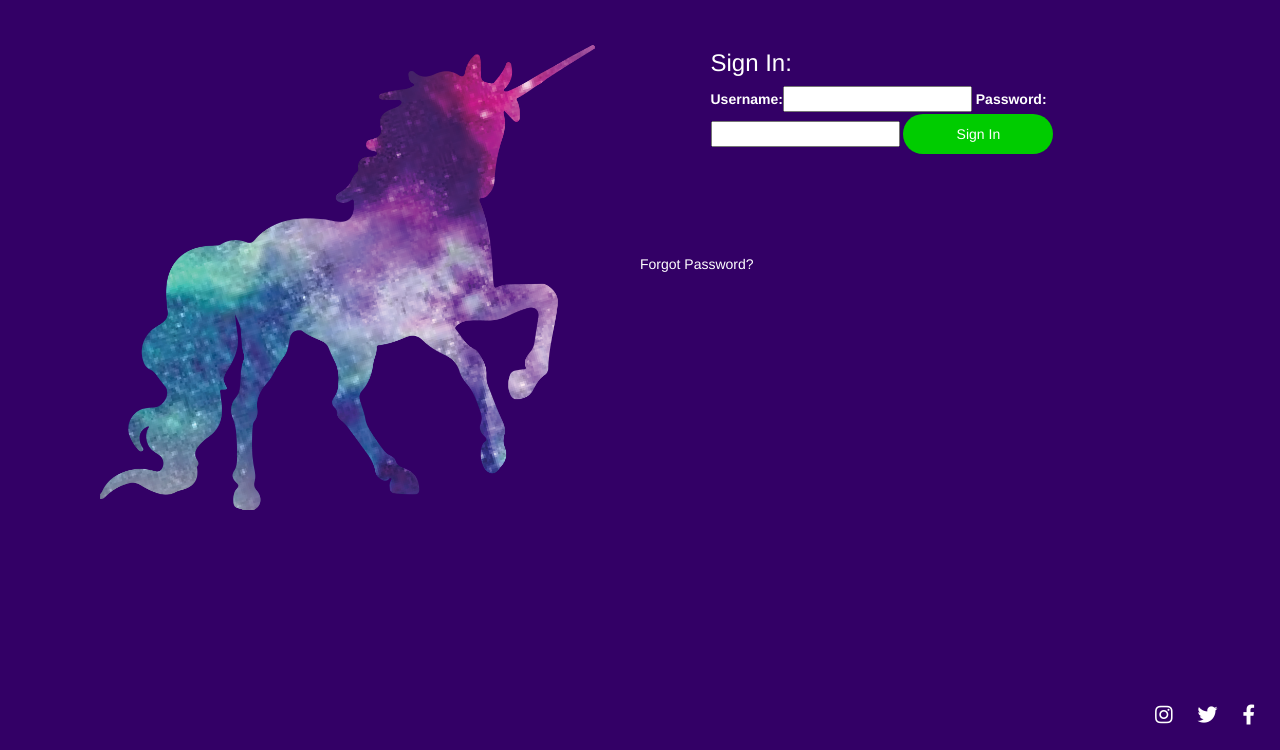
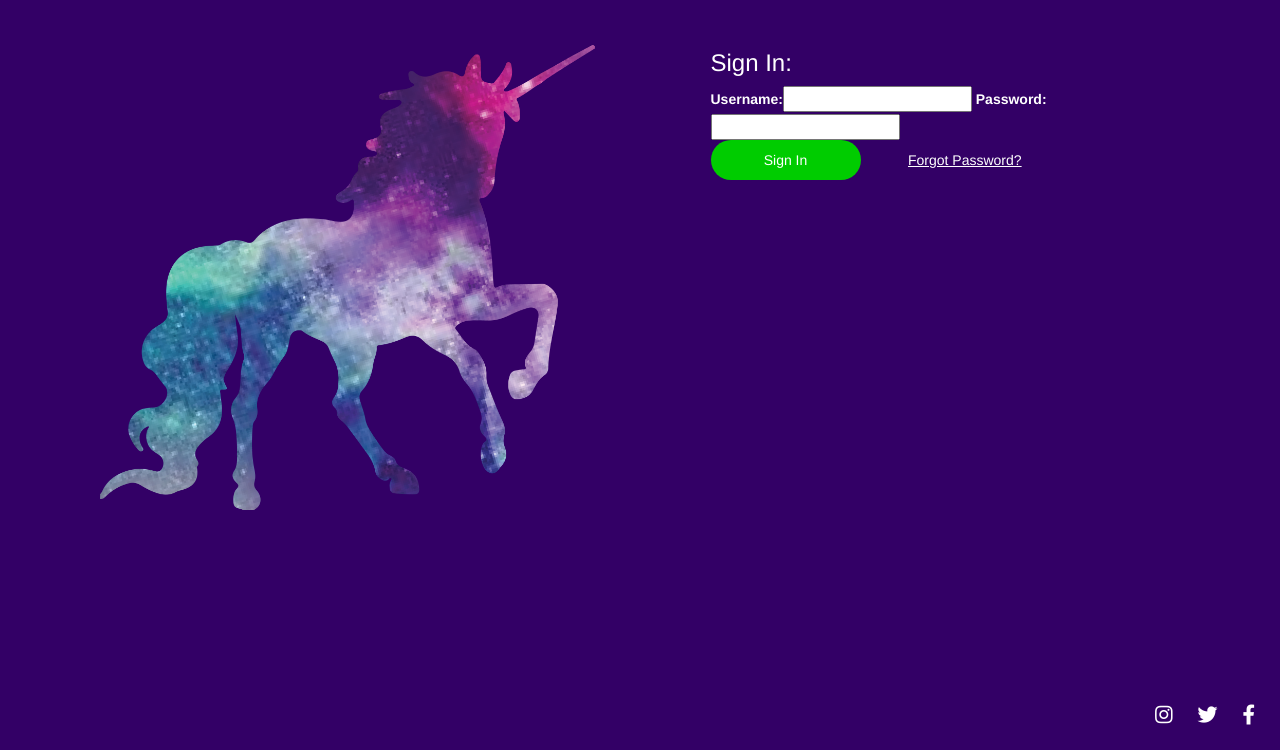
Before and after one commit to kmaaallen/unicorn-attractor-milestone, a Django app: page /accounts/sign_in/ in a window 1280 px wide. Shown: the part 50-800 px from the top of the page. Run offline with Django 3.2, Linux system fonts and the light colour scheme; some libraries are stand-ins or nearby versions.

Commit message:
updated style on sign in page and forgot password link

```diff
--- a/accounts/templates/sign_in.html
+++ b/accounts/templates/sign_in.html
@@ -13,13 +13,19 @@
 			<div class=" form-div col-md-6">
 
 				<form method="POST" class="accountform">
-                    <h3>Sign In:</h3>
+					<h3>Sign In:</h3>
 					{% csrf_token %}
 					{{ sign_in_form | as_bootstrap }}
-					<button type="submit" class="sign-up-btn">Sign In</button>
+					<div class="row">
+						<div class="col-md-5">
+							<button type="submit" class="sign-up-btn">Sign In</button>
+						</div>
+						<div class="col-md-7 forgot-password">
+							<p><a href="{% url 'password_reset' %}">Forgot Password?</a></p>
+						</div>
+					</div>
 				</form>
 			</div>
-            <p><a href="{% url 'password_reset' %}">Forgot Password?</a></p>
 		</div>
 	</div>
-{% endblock %}
+	{% endblock %}
--- a/static/css/style.css
+++ b/static/css/style.css
@@ -161,6 +161,11 @@ h1.landing-title{
     text-decoration: underline;
 }
 
+.forgot-password{
+    margin-top:10px;
+    text-decoration: underline;
+}
+
 .accountform>h3 {
     color: #ffffff;
 }
```
